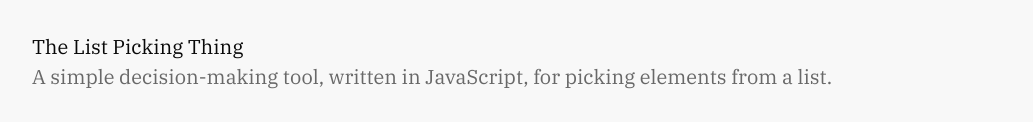
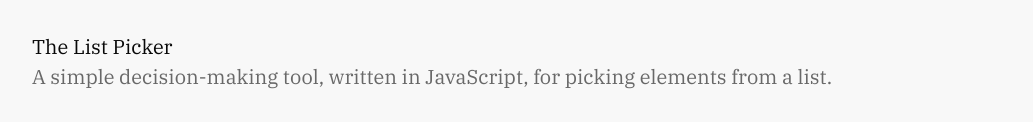
Before and after one commit to 54ac/demo-list, a website built with Vite: page index.html in a window 1280 px wide. Shown: the part 248-370 px from the top of the page, without its empty margins (123-1156 px from the left). Built offline with nearby package versions, Linux system fonts and the light colour scheme.

Commit message:
update name

```diff
--- a/index.html
+++ b/index.html
@@ -53,7 +53,7 @@
 						target="_blank"
 						rel="noopener noreferer"
 						href="/list-picker"
-						><p class="main-p">The List Picking Thing</p>
+						><p class="main-p">The List Picker</p>
 						<p class="sec-p">
 							A simple decision-making tool, written in JavaScript, for picking
 							elements from a list.
```
